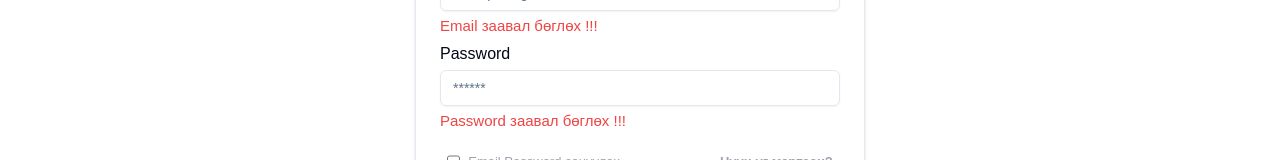
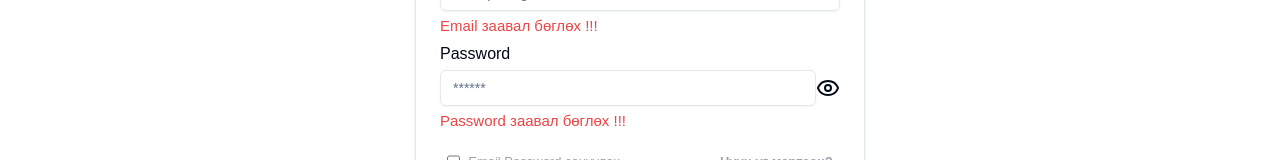
Before and after one commit to HOP-1A/TEAM3, a Next.js app: page /login in a window 1280 px wide. Shown: the part 388-548 px from the top of the page. Built offline with nearby package versions, Linux system fonts and the light colour scheme.

Commit message:
show-hide-password

```diff
--- a/src/app/login/page.tsx
+++ b/src/app/login/page.tsx
@@ -11,10 +11,13 @@ import {
 } from "@/components/ui/card";
 import { Input } from "@/components/ui/input";
 import { useState } from "react";
+import { Eye } from "lucide-react";
+import { EyeOff } from "lucide-react";
 
 const Page = () => {
   const [email, setEmail] = useState<string>("");
   const [password, setPassword] = useState<string>("");
+  const [shown, setShown] = useState<boolean>(false);
 
   const handleInputValue = (e: { target: { value: string } }) => {
     setEmail(e.target.value);
@@ -23,6 +26,7 @@ const Page = () => {
   const SecondHandleInputValue = (e: { target: { value: string } }) => {
     setPassword(e.target.value);
   };
+  console.log(shown);
 
   return (
     <div className="flex justify-center items-center m-20">
@@ -45,12 +49,21 @@ const Page = () => {
             )}
 
             <p className="font-xs">Password</p>
-            <Input
-              placeholder="******"
-              value={password}
-              onChange={SecondHandleInputValue}
-              type="password"
-            />
+            <div className="flex">
+              <Input
+                placeholder="******"
+                value={password}
+                onChange={SecondHandleInputValue}
+                type={shown ? "text" : "password"}
+              />
+              <button
+                onClick={() => {
+                  setShown(!shown);
+                }}
+              >
+                {shown ? <EyeOff /> : <Eye />}
+              </button>
+            </div>
             {password ? null : (
               <div className="text-red-500 text-[15px]">
                 Password заавал бөглөх !!!
--- a/src/app/signup/page.tsx
+++ b/src/app/signup/page.tsx
@@ -11,11 +11,14 @@ import {
 } from "@/components/ui/card";
 import { Input } from "@/components/ui/input";
 import { useState } from "react";
+import { Eye } from "lucide-react";
+import { EyeOff } from "lucide-react";
 
 const Page = () => {
   const [email, setEmail] = useState<string>("");
   const [password, setPassword] = useState<string>("");
   const [phoneNumber, setPhoneNumber] = useState<string>("");
+  const [shown, setShown] = useState<boolean>(false);
   const [username, setUsername] = useState<string>("");
 
   const handleInputValue = (e: { target: { value: string } }) => {
@@ -58,12 +61,21 @@ const Page = () => {
             ) : null}
 
             <p className="font-xs">Password</p>
-            <Input
-              placeholder="******"
-              value={password}
-              onChange={SecondHandleInputValue}
-              type="password"
-            />
+            <div className="flex">
+              <Input
+                placeholder="******"
+                value={password}
+                onChange={SecondHandleInputValue}
+                type={shown ? "text" : "password"}
+              />
+              <button
+                onClick={() => {
+                  setShown(!shown);
+                }}
+              >
+                {shown ? <EyeOff /> : <Eye />}
+              </button>
+            </div>
             {password ? null : (
               <div className="text-red-500 text-[15px]">
                 Password заавал бөглөх !!!
```
